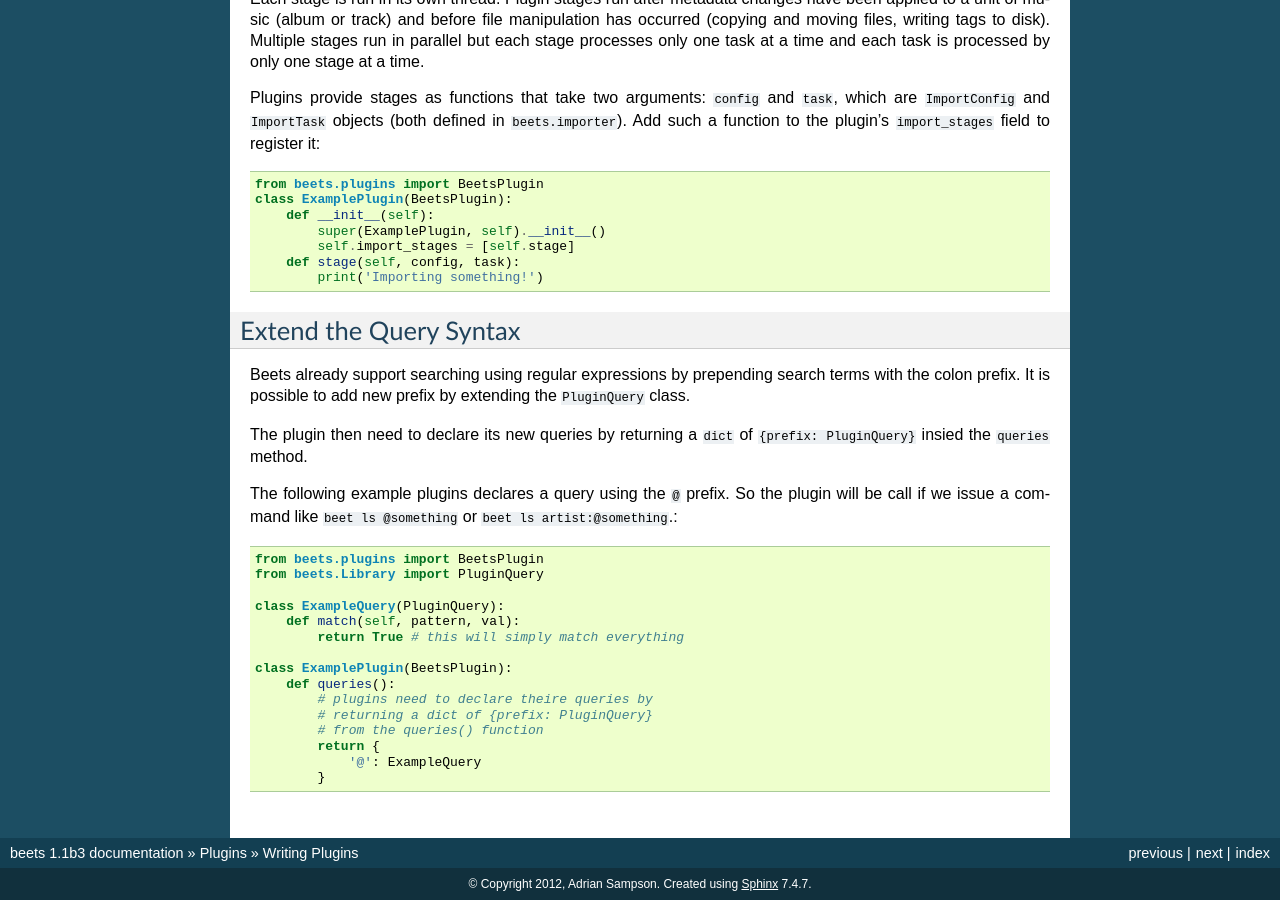
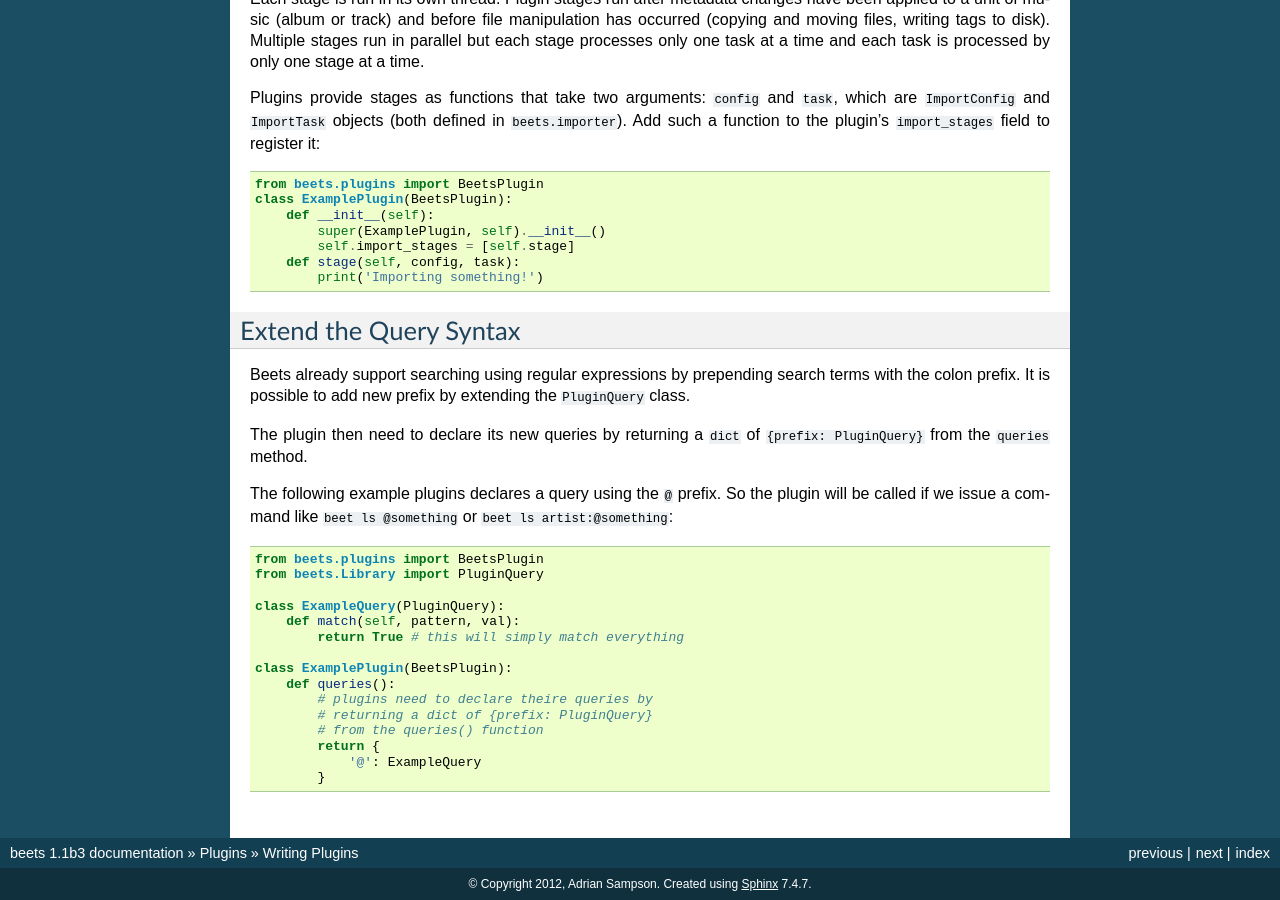
Before and after one commit to google-code-export/beets, a Sphinx documentation site: the page built from docs/plugins/writing.rst, in a window 1280 px wide and 900 px high, scrolled down 4539 px. Built offline with Sphinx 7.4.7, drawn with Linux system fonts in a browser that asks for light colours.

```diff
--- a/docs/changelog.rst
+++ b/docs/changelog.rst
@@ -49,6 +49,8 @@ Other stuff:
   MusicBrainz exceptions occur.
 * :doc:`/plugins/echonest_tempo`: Catch socket errors that are not handled by
   the Echo Nest library.
+* :ref:`extend-query`: Plugins can now extend the query syntax. Thanks to
+  Philippe Mongeau
 
 1.1b2 (February 16, 2013)
 -------------------------
--- a/docs/plugins/writing.rst
+++ b/docs/plugins/writing.rst
@@ -332,11 +334,11 @@ terms with the colon prefix. It is possible to add new prefix by extending the
 ``PluginQuery`` class.
 
 The plugin then need to declare its new queries by returning a ``dict`` of
-``{prefix: PluginQuery}`` insied the ``queries`` method.
+``{prefix: PluginQuery}`` from the ``queries`` method.
 
 The following example plugins declares a query using the ``@`` prefix. So the
-plugin will be call if we issue a command like ``beet ls @something`` or
-``beet ls artist:@something``.::
+plugin will be called if we issue a command like ``beet ls @something`` or
+``beet ls artist:@something``::
 
     from beets.plugins import BeetsPlugin
     from beets.Library import PluginQuery
```
Also changed, not shown: other parts of docs/plugins/writing.rst (+2 -0 lines).
